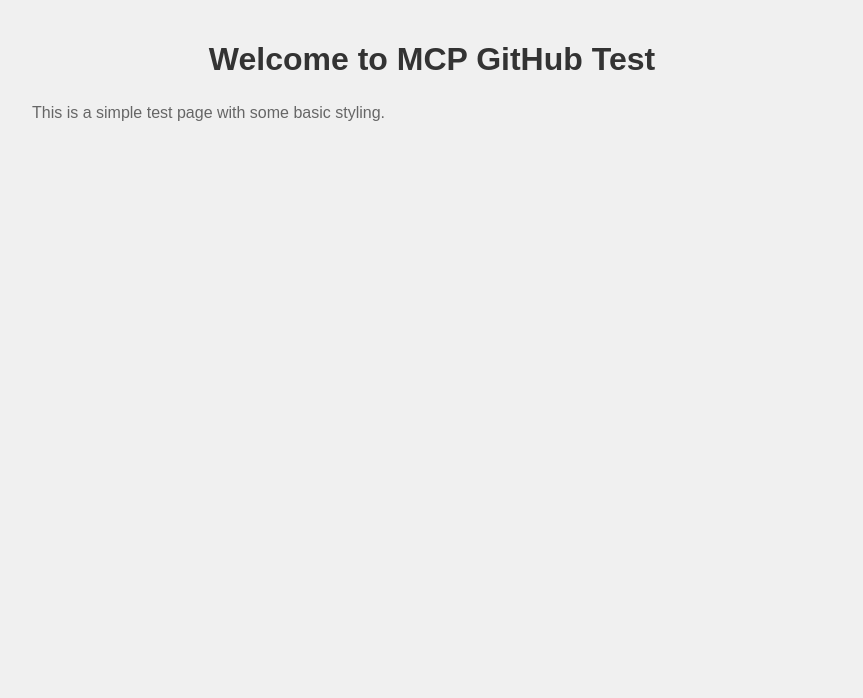
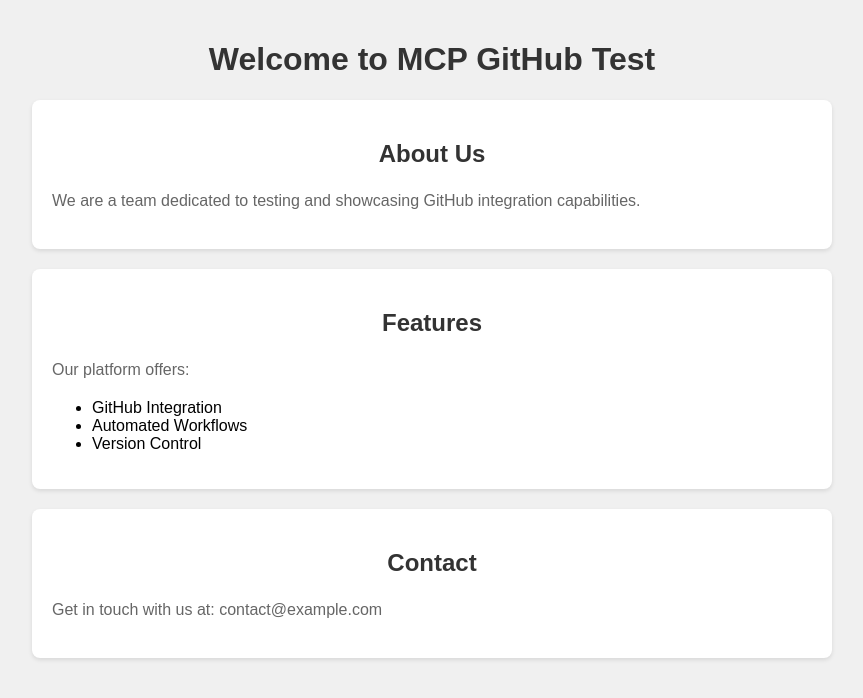
Before and after one commit to michaeltuszynski/mcp-github-test, a plain HTML site: page index.html in a window 1280 px wide. Shown: the whole page, without its empty margins (208-1071 px from the left). Drawn offline with Linux system fonts and the light colour scheme.

Commit message:
Add more content sections

```diff
--- a/index.html
+++ b/index.html
@@ -12,9 +12,16 @@
             padding: 20px;
             background-color: #f0f0f0;
         }
-        h1 {
+        h1, h2 {
             color: #333;
             text-align: center;
+        }
+        section {
+            background: white;
+            padding: 20px;
+            margin: 20px 0;
+            border-radius: 8px;
+            box-shadow: 0 2px 4px rgba(0,0,0,0.1);
         }
         p {
             line-height: 1.6;
@@ -24,6 +31,25 @@
 </head>
 <body>
     <h1>Welcome to MCP GitHub Test</h1>
-    <p>This is a simple test page with some basic styling.</p>
+
+    <section id="about">
+        <h2>About Us</h2>
+        <p>We are a team dedicated to testing and showcasing GitHub integration capabilities.</p>
+    </section>
+
+    <section id="features">
+        <h2>Features</h2>
+        <p>Our platform offers:</p>
+        <ul>
+            <li>GitHub Integration</li>
+            <li>Automated Workflows</li>
+            <li>Version Control</li>
+        </ul>
+    </section>
+
+    <section id="contact">
+        <h2>Contact</h2>
+        <p>Get in touch with us at: contact@example.com</p>
+    </section>
 </body>
 </html>
```
